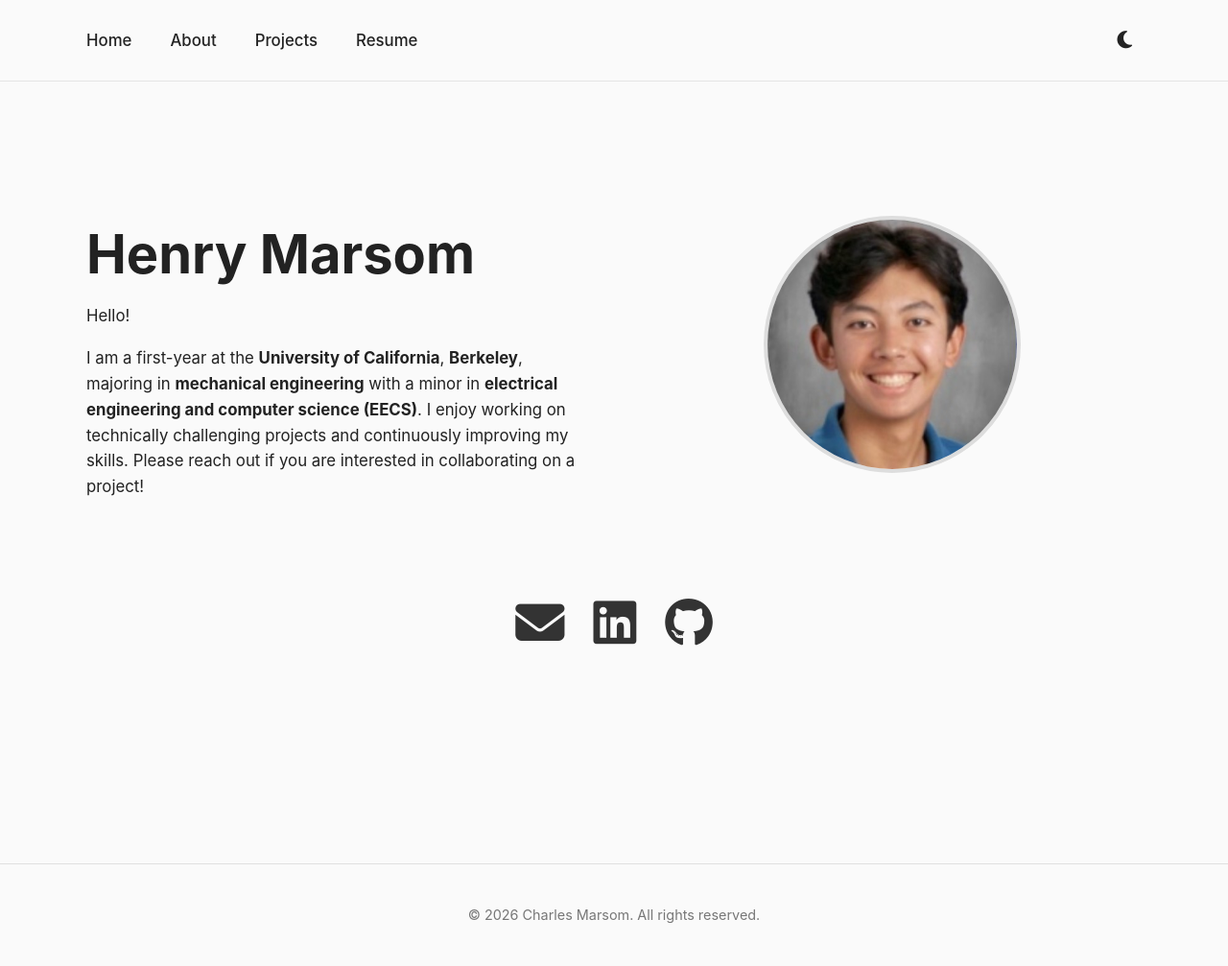
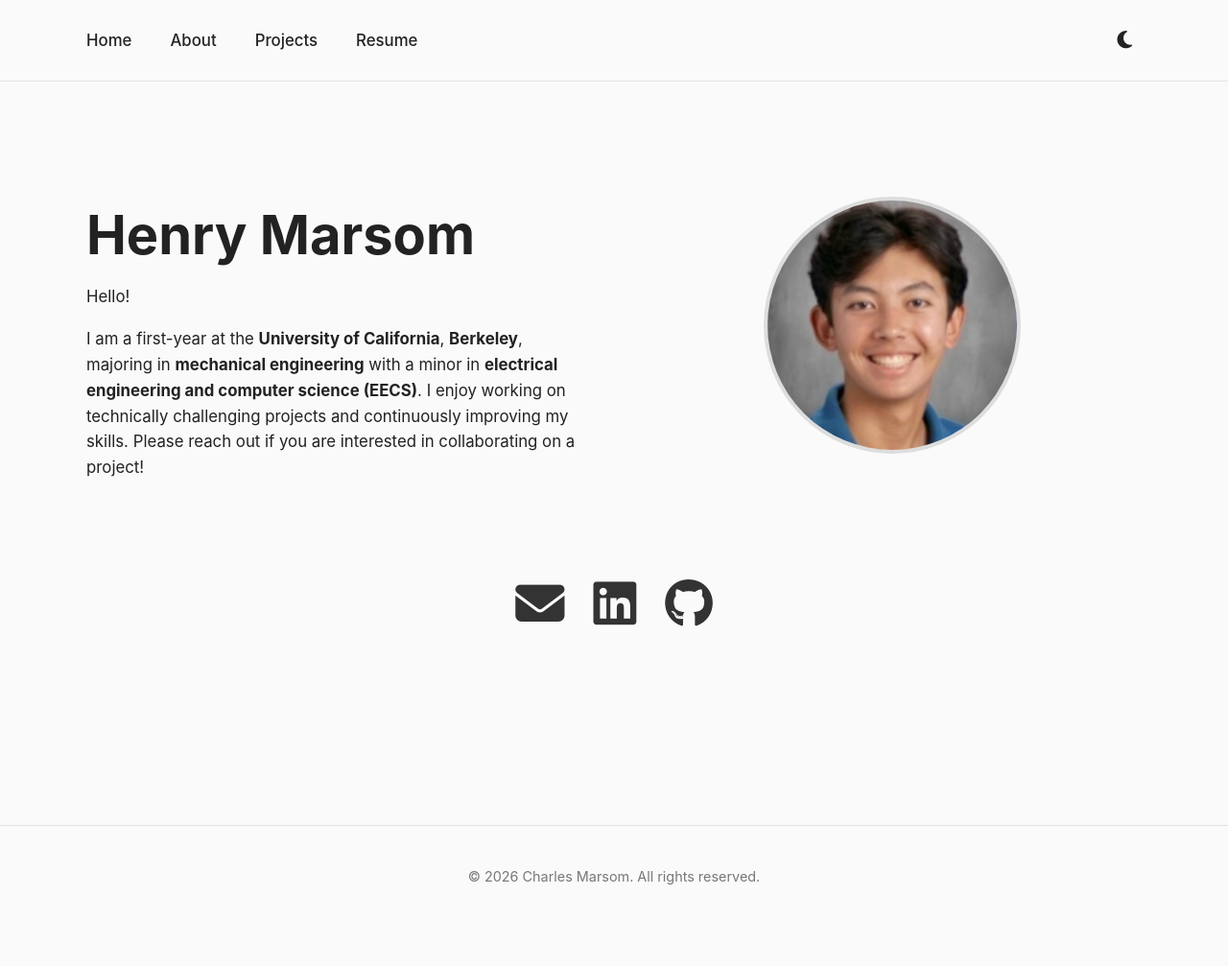
Before and after one commit to henrymarsom/henrymarsom.github.io, a Jekyll site: the page built from index.md, in a window 1280 px wide. Shown: the whole page at 96% size. Built offline with Jekyll 4.4.1, drawn with Linux system fonts in a browser that asks for light colours; after the commit the page ends 967 px from its top, so only the background shows below that.

Commit message:
Update style.css

```diff
--- a/assets/style.css
+++ b/assets/style.css
@@ -8,7 +8,7 @@ body {
 .home-container {
   max-width: 2100px;
   margin: auto;
-  padding: 40px 0px;
+  padding: 20px 0px;
 }
 
 .hero {
```
